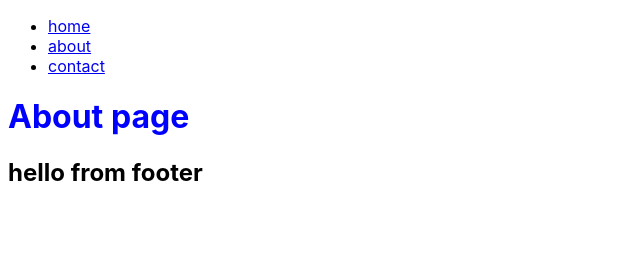
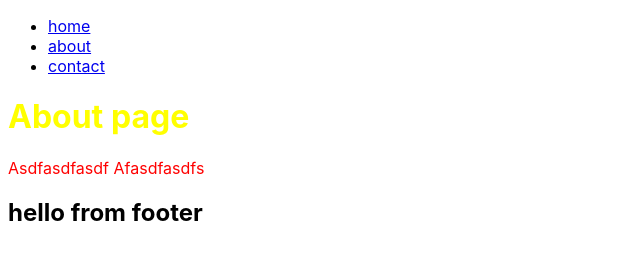
Before and after one commit to marcelo1811/gatsby-simply-recipes, a Gatsby site: page /about in a window 1280 px wide. Shown: the whole page, without its empty margins (0-640 px from the left). Built offline with nearby package versions, Linux system fonts and the light colour scheme; Gatsby itself is replaced by a stand-in of ours.

Commit message:
feat: add css modules

```diff
--- /dev/null
+++ b/src/examples/about.module.css
@@ -0,0 +1,11 @@
+.page {
+  color: red;
+}
+
+.page h1 {
+  color: yellow;
+}
+
+.text {
+  text-transform: capitalize;
+}
--- /dev/null
+++ b/src/examples/home.module.css
@@ -0,0 +1,11 @@
+.page {
+  color: blue;
+}
+
+.page h1 {
+  color: blueviolet;
+}
+
+.text {
+  text-transform: capitalize;
+}
--- a/src/pages/about.js
+++ b/src/pages/about.js
@@ -1,12 +1,14 @@
 import React from "react"
 import Layout from "../components/Layout"
 import Navbar from "../components/Navbar"
+import * as styles from "../examples/about.module.css"
 
 const About = () => {
   return (
     <Layout>
-      <div className="about-heading">
+      <div className={styles.page}>
         <h1>About page</h1>
+        <p className={styles.text}>asdfasdfasdf afasdfasdfs</p>
       </div>
     </Layout>
   )
--- a/src/pages/index.js
+++ b/src/pages/index.js
@@ -1,11 +1,13 @@
 import React from "react"
 import Layout from "../components/Layout"
+import * as styles from "../examples/home.module.css"
 
 export default function Home() {
   return (
     <Layout>
-      <div className="home-heading">
+      <div className={styles.page}>
         <h1>Hello from home!</h1>
+        <p>asdfadsfs</p>
       </div>
     </Layout>
   )
```
